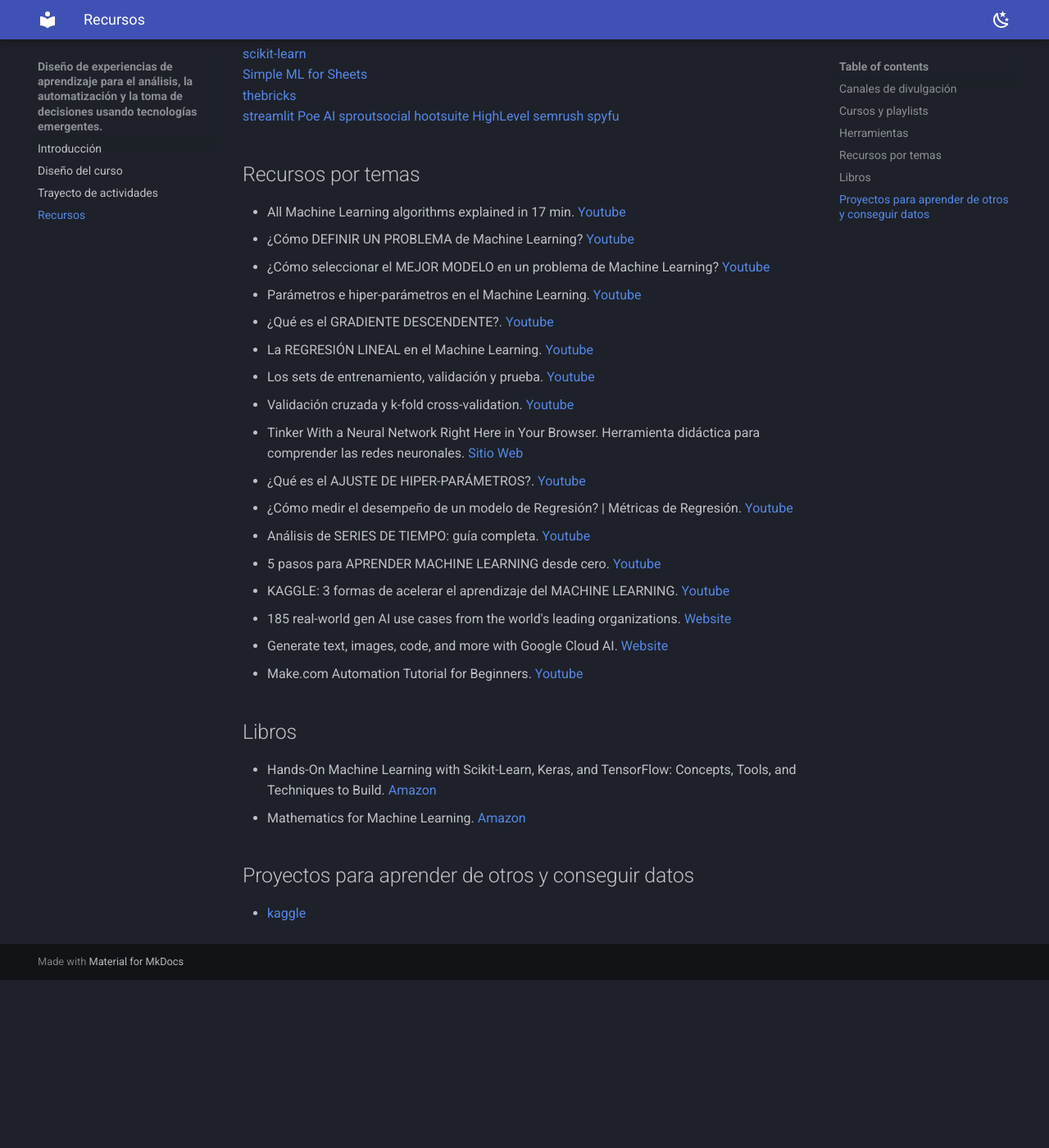
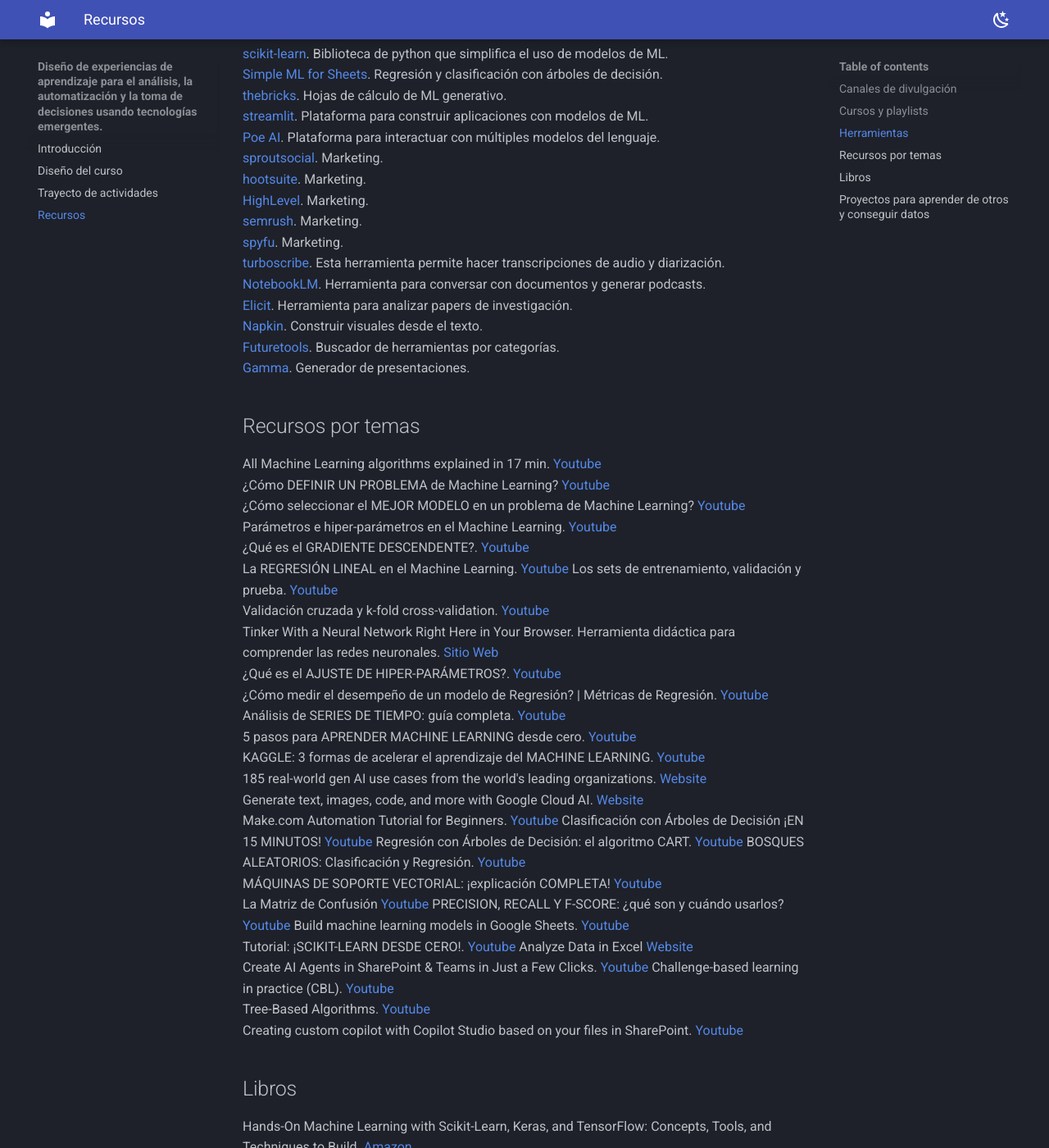
Before and after one commit to juanferfranco/cursoDeaIa, an MkDocs documentation site: the page built from docs/recursos.md, in a window 1280 px wide and 1400 px high, scrolled down 744 px. Shown: the whole window at 82% size. Built offline with MkDocs 1.6.1 and Material for MkDocs 9.7.7, drawn with Linux system fonts in a browser that asks for light colours; before the commit the page ends 1939 px from its top, so only the background shows below that.

Commit message:
Fixes and add resources

```diff
--- a/docs/recursos.md
+++ b/docs/recursos.md
@@ -25,47 +25,66 @@
 
 ## Herramientas
 
-[scikit-learn](https://scikit-learn.org/stable/)
-[Simple ML for Sheets](https://simplemlforsheets.com/)
-[thebricks](https://www.thebricks.com/)
-[streamlit](https://streamlit.io/)
-[Poe AI](https://poe.com/)
-[sproutsocial](https://sproutsocial.com/)
-[hootsuite](https://www.hootsuite.com/)
-[HighLevel](https://www.gohighlevel.com/)
-[semrush](https://www.semrush.com/)
-[spyfu](https://www.spyfu.com/)
-
+[scikit-learn](https://scikit-learn.org/stable/). Biblioteca de python que simplifica el uso de modelos de ML.
+[Simple ML for Sheets](https://simplemlforsheets.com/). Regresión y clasificación con árboles de decisión.
+[thebricks](https://www.thebricks.com/). Hojas de cálculo de ML generativo.
+[streamlit](https://streamlit.io/). Plataforma para construir aplicaciones con modelos de ML.
+[Poe AI](https://poe.com/). Plataforma para interactuar con múltiples modelos del lenguaje.
+[sproutsocial](https://sproutsocial.com/). Marketing.
+[hootsuite](https://www.hootsuite.com/). Marketing.
+[HighLevel](https://www.gohighlevel.com/). Marketing.
+[semrush](https://www.semrush.com/). Marketing.
+[spyfu](https://www.spyfu.com/). Marketing.
+[turboscribe](https://turboscribe.ai/). Esta herramienta permite hacer transcripciones de audio y diarización.
+[NotebookLM](https://notebooklm.google.com/). Herramienta para conversar con documentos y generar podcasts.
+[Elicit](https://elicit.com/). Herramienta para analizar papers de investigación.
+[Napkin](https://www.napkin.ai/). Construir visuales desde el texto.
+[Futuretools](https://www.futuretools.io/). Buscador de herramientas por categorías.
+[Gamma](https://gamma.app/). Generador de presentaciones.
 
 ## Recursos por temas
 
-* All Machine Learning algorithms explained in 17 min. [Youtube](https://youtu.be/E0Hmnixke2g?si=gShRIBKameh_MukJ)
-* ¿Cómo DEFINIR UN PROBLEMA de Machine Learning? [Youtube](https://youtu.be/hJHtpD-A0D0?si=DeOc2NrChVJli2kT)
-* ¿Cómo seleccionar el MEJOR MODELO en un problema de Machine Learning? [Youtube](https://youtu.be/HSon9k2-kdw?si=kiDE3K9WVfRZaP2I)
-* Parámetros e hiper-parámetros en el Machine Learning. [Youtube](https://youtu.be/3Iu5m166rnE?si=xml5_G_CKUAbRphN)
-* ¿Qué es el GRADIENTE DESCENDENTE?. [Youtube](https://youtu.be/IKloEocn3Hw?si=druGLBcdp3VKlIIZ)
-* La REGRESIÓN LINEAL en el Machine Learning. [Youtube](https://youtu.be/hutg0JpDbPY?si=ZAvpeSnvAcjs7p9M)
-* Los sets de entrenamiento, validación y prueba. [Youtube](https://youtu.be/79K93XBOsIg?si=2oRL0I41wI8PuUxB)
-* Validación cruzada y k-fold cross-validation. [Youtube](https://youtu.be/bpZa2mAiXS8?si=xucUVf6al01Vi4AP)
-* Tinker With a Neural Network Right Here in Your Browser. Herramienta didáctica para comprender las redes neuronales.
-  [Sitio Web](https://playground.tensorflow.org/)
-* ¿Qué es el AJUSTE DE HIPER-PARÁMETROS?. [Youtube](https://youtu.be/jM6UxPcJnVY?si=1nn9ENUX6-GUrtG9)
-* ¿Cómo medir el desempeño de un modelo de Regresión? | Métricas de Regresión. [Youtube](https://youtu.be/0GnZ7krN2ss?
+All Machine Learning algorithms explained in 17 min. [Youtube](https://youtu.be/E0Hmnixke2g?si=gShRIBKameh_MukJ)
+¿Cómo DEFINIR UN PROBLEMA de Machine Learning? [Youtube](https://youtu.be/hJHtpD-A0D0?si=DeOc2NrChVJli2kT)
+¿Cómo seleccionar el MEJOR MODELO en un problema de Machine Learning? [Youtube](https://youtu.be/HSon9k2-kdw?si=kiDE3K9WVfRZaP2I)
+Parámetros e hiper-parámetros en el Machine Learning. [Youtube](https://youtu.be/3Iu5m166rnE?si=xml5_G_CKUAbRphN)
+¿Qué es el GRADIENTE DESCENDENTE?. [Youtube](https://youtu.be/IKloEocn3Hw?si=druGLBcdp3VKlIIZ)
+La REGRESIÓN LINEAL en el Machine Learning. [Youtube](https://youtu.be/hutg0JpDbPY?si=ZAvpeSnvAcjs7p9M)
+Los sets de entrenamiento, validación y prueba. [Youtube](https://youtu.be/79K93XBOsIg?si=2oRL0I41wI8PuUxB)
+Validación cruzada y k-fold cross-validation. [Youtube](https://youtu.be/bpZa2mAiXS8?si=xucUVf6al01Vi4AP)
+Tinker With a Neural Network Right Here in Your Browser. Herramienta didáctica para comprender las redes neuronales.
+[Sitio Web](https://playground.tensorflow.org/)
+¿Qué es el AJUSTE DE HIPER-PARÁMETROS?. [Youtube](https://youtu.be/jM6UxPcJnVY?si=1nn9ENUX6-GUrtG9)
+¿Cómo medir el desempeño de un modelo de Regresión? | Métricas de Regresión. [Youtube](https://youtu.be/0GnZ7krN2ss?
   si=7sK4P5Y9-z61mdZW)
-* Análisis de SERIES DE TIEMPO: guía completa. [Youtube](https://youtu.be/6VvYgPXnB40?si=Ln0sVuTQOR1vBsfY)
-* 5 pasos para APRENDER MACHINE LEARNING desde cero. [Youtube](https://youtu.be/wYyAgqx2eSQ?si=vsbs8HkfbGS2-OEz)
-* KAGGLE: 3 formas de acelerar el aprendizaje del MACHINE LEARNING. [Youtube](https://youtu.be/yKpgXWPStEk?si=waUTHIHaGmFkQp2w)
-* 185 real-world gen AI use cases from the world's leading organizations. [Website](https://cloud.google.com/transform/101-real-world-generative-ai-use-cases-from-industry-leaders)
-* Generate text, images, code, and more with Google Cloud AI. [Website](https://cloud.google.com/use-cases/generative-ai)
-* Make.com Automation Tutorial for Beginners. [Youtube](https://youtu.be/JSA2oezQWOU?si=qNjmCh93kI_Px7MC)
+Análisis de SERIES DE TIEMPO: guía completa. [Youtube](https://youtu.be/6VvYgPXnB40?si=Ln0sVuTQOR1vBsfY)
+5 pasos para APRENDER MACHINE LEARNING desde cero. [Youtube](https://youtu.be/wYyAgqx2eSQ?si=vsbs8HkfbGS2-OEz)
+KAGGLE: 3 formas de acelerar el aprendizaje del MACHINE LEARNING. [Youtube](https://youtu.be/yKpgXWPStEk?si=waUTHIHaGmFkQp2w)
+185 real-world gen AI use cases from the world's leading organizations. [Website](https://cloud.google.com/transform/101-real-world-generative-ai-use-cases-from-industry-leaders)
+Generate text, images, code, and more with Google Cloud AI. [Website](https://cloud.google.com/use-cases/generative-ai)
+Make.com Automation Tutorial for Beginners. [Youtube](https://youtu.be/JSA2oezQWOU?si=qNjmCh93kI_Px7MC)
+Clasificación con Árboles de Decisión ¡EN 15 MINUTOS! [Youtube](https://youtu.be/kqaLlte6P6o?si=LcxHGZJfITlDPEOS)
+Regresión con Árboles de Decisión: el algoritmo CART. [Youtube](https://youtu.be/2Miw4bjzSF0?si=7GNfXBDxOfUVgc5V)
+BOSQUES ALEATORIOS: Clasificación y Regresión. [Youtube](https://youtu.be/3pa0vtW64Ic?si=e66XQr1pwNQVN5NP)
+MÁQUINAS DE SOPORTE VECTORIAL: ¡explicación COMPLETA! [Youtube](https://youtu.be/Xbd8T-JoGPQ?si=9R8LVDQ82yYT1u_E)
+La Matriz de Confusión [Youtube](https://youtu.be/haEWWO0b42Y?si=B451rJJ8AErH8DgK)
+PRECISION, RECALL Y F-SCORE: ¿qué son y cuándo usarlos? [Youtube](https://youtu.be/H8FSfqxRWmA?si=qtlU4TONj12I98k1)
+Build machine learning models in Google Sheets. [Youtube](https://youtu.be/SKpu2G2q1Fk?si=jBoCTReB-YoCxxyb)
+Tutorial: ¡SCIKIT-LEARN DESDE CERO!. [Youtube](https://youtu.be/qUjIybMkXBs?si=T3aGj_h-JhlpgcpU)
+Analyze Data in Excel [Website](https://support.microsoft.com/en-us/office/analyze-data-in-excel-3223aab8-f543-4fda-85ed-76bb0295ffc4#ID0EBBL=Web)
+Create AI Agents in SharePoint & Teams in Just a Few Clicks. [Youtube](https://youtu.be/4K4_r7dSmew?si=VTsFQSfx0K8uCxH6)
+Challenge-based learning in practice (CBL). [Youtube](https://youtu.be/CFCSvvsPWUA?si=xgv_aEvHon_Lg2sR)
+Tree-Based Algorithms. [Youtube](https://youtube.com/playlist?list=PLM8wYQRetTxAl5FpMIJCcJbfZjSB0IeC_&si=ucjdh6uvfLX_jS_i)
+Creating custom copilot with Copilot Studio based on your files in SharePoint. [Youtube](https://youtu.be/yFCYwIFj3Jg?si=12OlZ-w-0u1k4QWY)
+
 
 ## Libros
 
-* Hands-On Machine Learning with Scikit-Learn, Keras, and TensorFlow: Concepts, Tools, and Techniques to Build.
+Hands-On Machine Learning with Scikit-Learn, Keras, and TensorFlow: Concepts, Tools, and Techniques to Build.
   [Amazon](https://www.amazon.com/Hands-Machine-Learning-Scikit-Learn-TensorFlow/dp/1098125975/ref=sims_dp_d_dex_popular_subs_t3_v6_d_sccl_3_1/135-4306376-9027022?pd_rd_w=3wnkC&content-id=amzn1.sym.e8d820ef-2096-4eeb-b1bc-3781fc2e29af&pf_rd_p=e8d820ef-2096-4eeb-b1bc-3781fc2e29af&pf_rd_r=WDY54S1XTMZG1WJE80E6&pd_rd_wg=2mGIT&pd_rd_r=9f605033-a571-463b-9e21-c842a54ae61b&pd_rd_i=1098125975&psc=1)
-* Mathematics for Machine Learning. [Amazon](https://www.amazon.com/Mathematics-Machine-Learning-Peter-Deisenroth-ebook/dp/B083M7DBP6?ref_=ast_author_mpb)
+Mathematics for Machine Learning. [Amazon](https://www.amazon.com/Mathematics-Machine-Learning-Peter-Deisenroth-ebook/dp/B083M7DBP6?ref_=ast_author_mpb)
 
 
 ## Proyectos para aprender de otros y conseguir datos
 
-* [kaggle](https://www.kaggle.com/)
+[kaggle](https://www.kaggle.com/)
```
